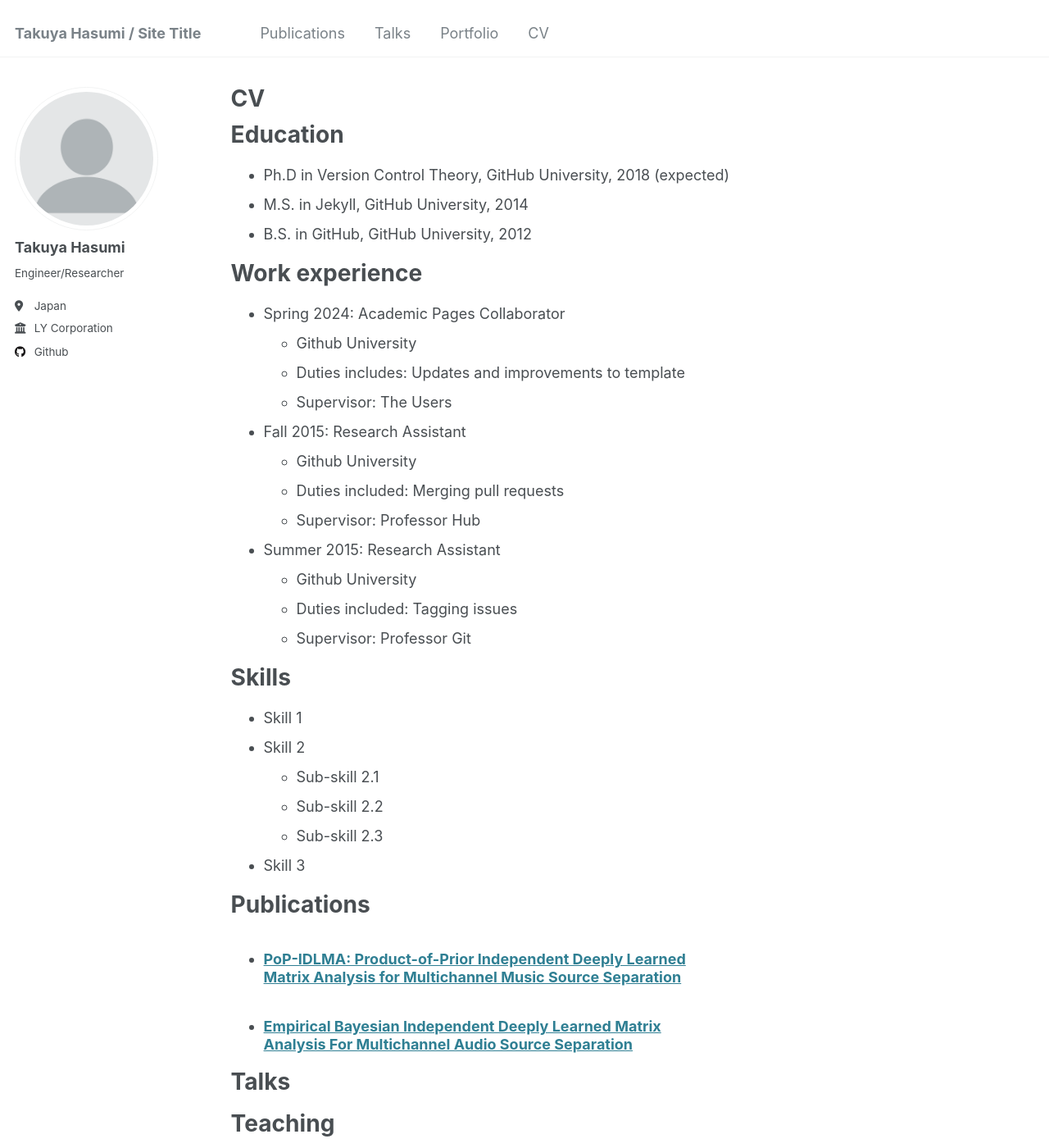
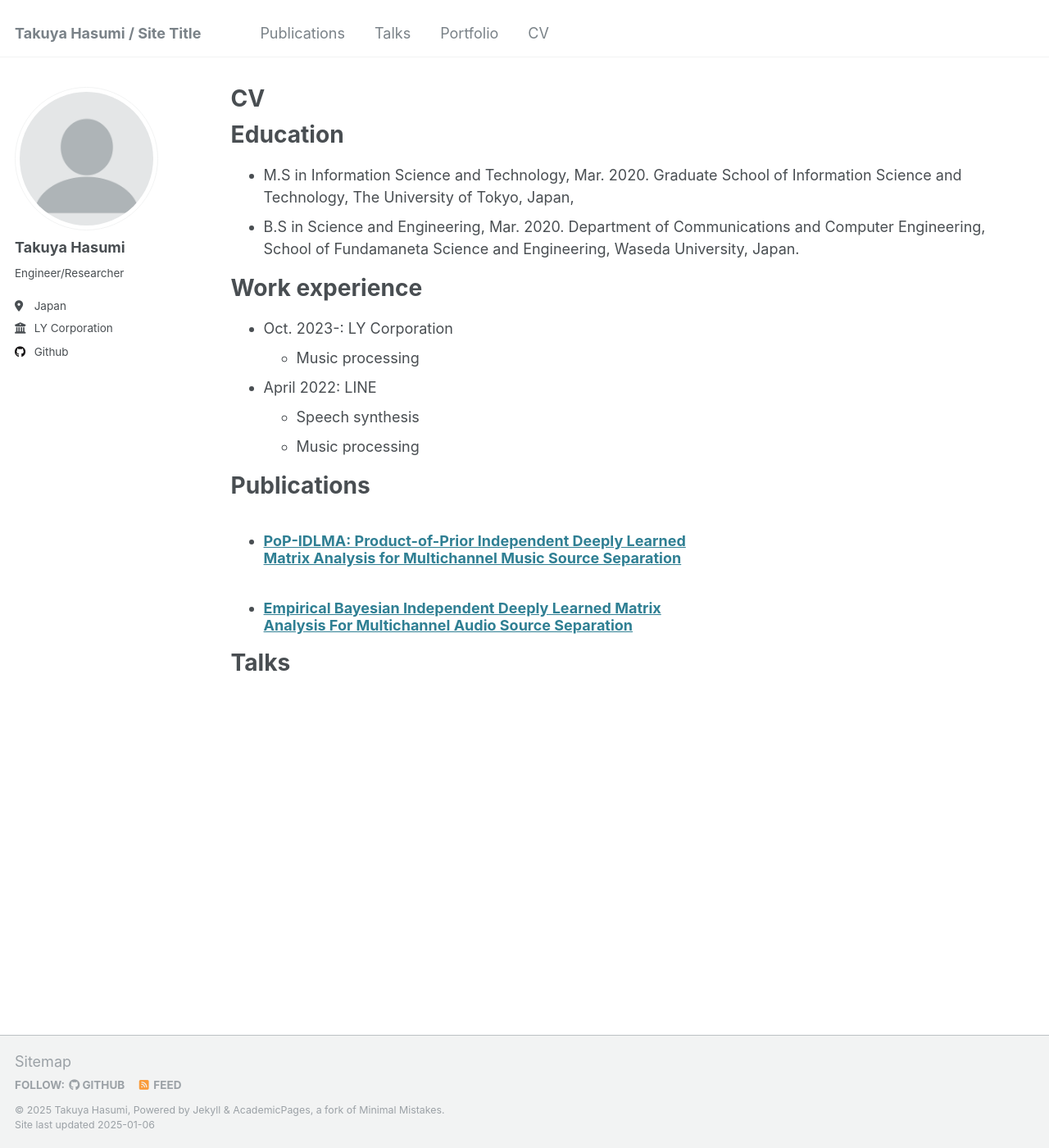
Before and after one commit to tky823/tky823.github.io, a Jekyll site: the page built from _pages/cv.md, in a window 1280 px wide and 1400 px high. Shown: the whole window at 82% size. Built offline with Jekyll 4.4.1, drawn with Linux system fonts in a browser that asks for light colours; some of the changed text lies outside the part shown.

Commit message:
Update CV

```diff
--- a/_pages/cv.md
+++ b/_pages/cv.md
@@ -11,35 +11,20 @@ redirect_from:
 
 Education
 ======
-* Ph.D in Version Control Theory, GitHub University, 2018 (expected)
-* M.S. in Jekyll, GitHub University, 2014
-* B.S. in GitHub, GitHub University, 2012
+
+- M.S in Information Science and Technology, Mar. 2020.
+  Graduate School of Information Science and Technology, The University of Tokyo, Japan,
+- B.S in Science and Engineering, Mar. 2020.
+  Department of Communications and Computer Engineering, School of Fundamaneta Science and Engineering, Waseda University, Japan.
 
 Work experience
 ======
-* Spring 2024: Academic Pages Collaborator
-  * Github University
-  * Duties includes: Updates and improvements to template
-  * Supervisor: The Users
+- Oct. 2023-: LY Corporation
+  - Music processing
 
-* Fall 2015: Research Assistant
-  * Github University
-  * Duties included: Merging pull requests
-  * Supervisor: Professor Hub
-
-* Summer 2015: Research Assistant
-  * Github University
-  * Duties included: Tagging issues
-  * Supervisor: Professor Git
-
-Skills
-======
-* Skill 1
-* Skill 2
-  * Sub-skill 2.1
-  * Sub-skill 2.2
-  * Sub-skill 2.3
-* Skill 3
+- April 2022: LINE
+  - Speech synthesis
+  - Music processing
 
 Publications
 ======
@@ -52,13 +37,3 @@ Talks
   <ul>{% for post in site.talks reversed %}
     {% include archive-single-talk-cv.html  %}
   {% endfor %}</ul>
-
-Teaching
-======
-  <ul>{% for post in site.teaching reversed %}
-    {% include archive-single-cv.html %}
-  {% endfor %}</ul>
-
-Service and leadership
-======
-* Currently signed in to 43 different slack teams
```
